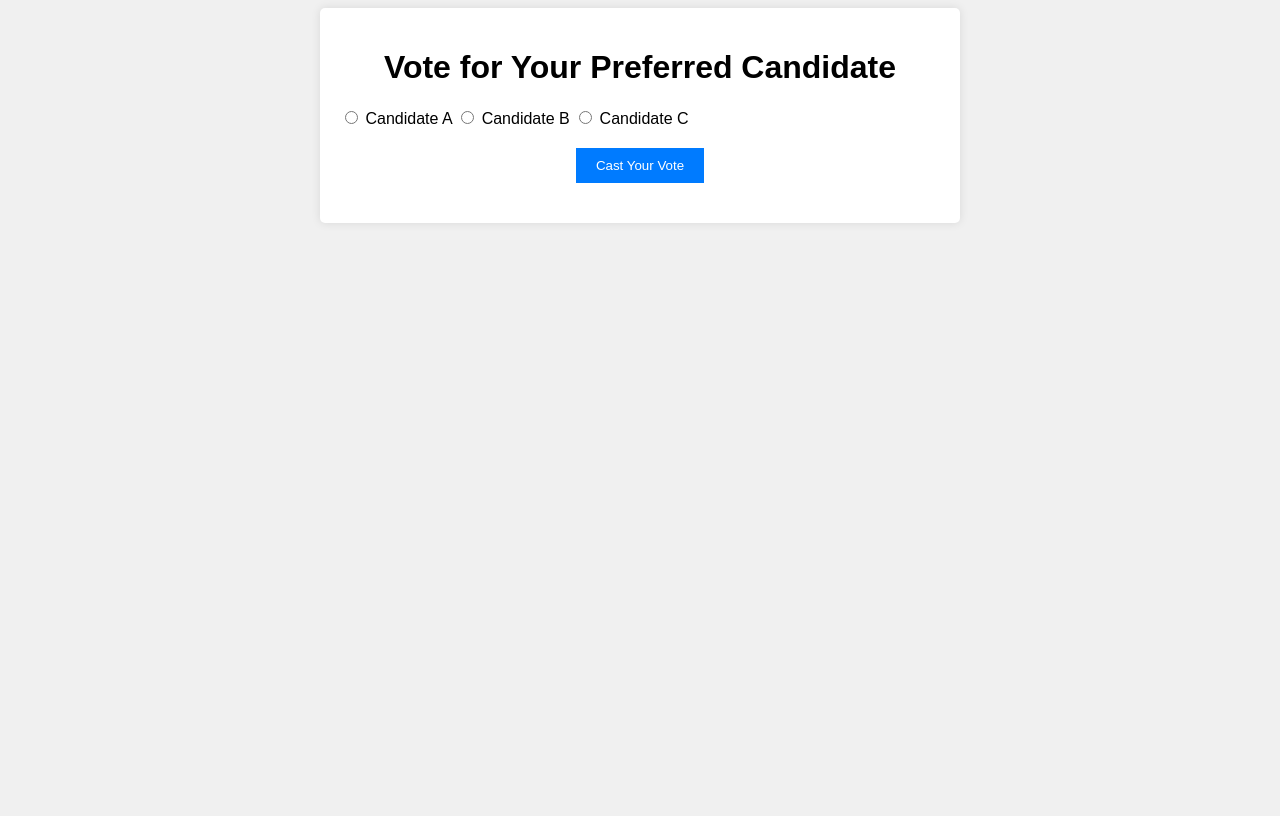
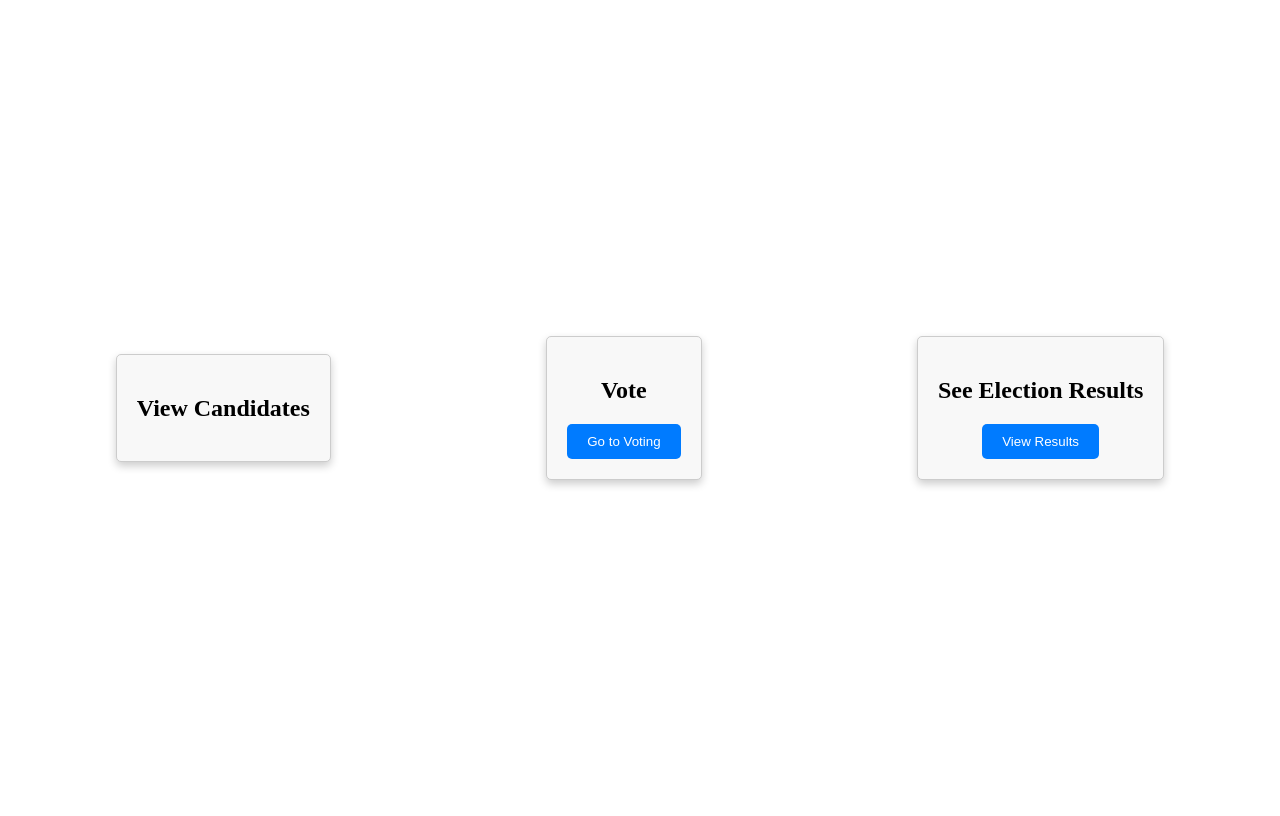
Before and after one commit to ellyjohnmwangi/OVS, a Python web app: template templates/index.html in a window 1280 px wide. Before the commit the page ends 223 px from the top, so only its background shows below. Run offline with Jinja, Linux system fonts and the light colour scheme; the template is opened without the code that fills it, so the values that code supplies are empty.

Commit message:
Changed index page and index page styelsheet.

```diff
--- /dev/null
+++ b/static/css/index.css
@@ -0,0 +1,24 @@
+.container {
+    display: flex;
+    justify-content: space-around;
+    align-items: center;
+    height: 100vh;
+}
+
+.option {
+    text-align: center;
+    padding: 20px;
+    border: 1px solid #ccc;
+    border-radius: 5px;
+    box-shadow: 0 4px 8px rgba(0, 0, 0, 0.2);
+    background-color: #f8f8f8;
+}
+
+button {
+    padding: 10px 20px;
+    background-color: #007BFF;
+    color: #fff;
+    border: none;
+    border-radius: 5px;
+    cursor: pointer;
+}
--- a/templates/index.html
+++ b/templates/index.html
@@ -4,21 +4,26 @@
     <meta charset="UTF-8">
     <meta name="viewport" content="width=device-width, initial-scale=1.0">
     <title>Online Voting System</title>
-    <link rel="stylesheet" href="static/css/style.css">
+    <link rel="stylesheet" href="/static/css/index.css">
 </head>
 <body>
     <div class="container">
-        <h1>Vote for Your Preferred Candidate</h1>
-        <div class="candidates">
-            <!-- Candidate list will be generated dynamically -->
+        <div class="option">
+            <h2>View Candidates</h2>
+            <!-- Add content or functionality related to viewing candidates here -->
         </div>
-        <div class="vote-button">
-            <button id="castVote">Cast Your Vote</button>
+
+        <div class="option">
+            <h2>Vote</h2>
+            <button onclick="redirectToVotingPage()">Go to Voting</button>
         </div>
-        <div class="message" id="message">
-            <!-- Message for the user will be displayed here -->
+
+        <div class="option">
+            <h2>See Election Results</h2>
+            <button onclick="redirectToResultsPage()">View Results</button>
         </div>
     </div>
-    <script src="static/js/script.js"></script>
+
+    <script src="/static/js/script.js"></script>
 </body>
 </html>
```
